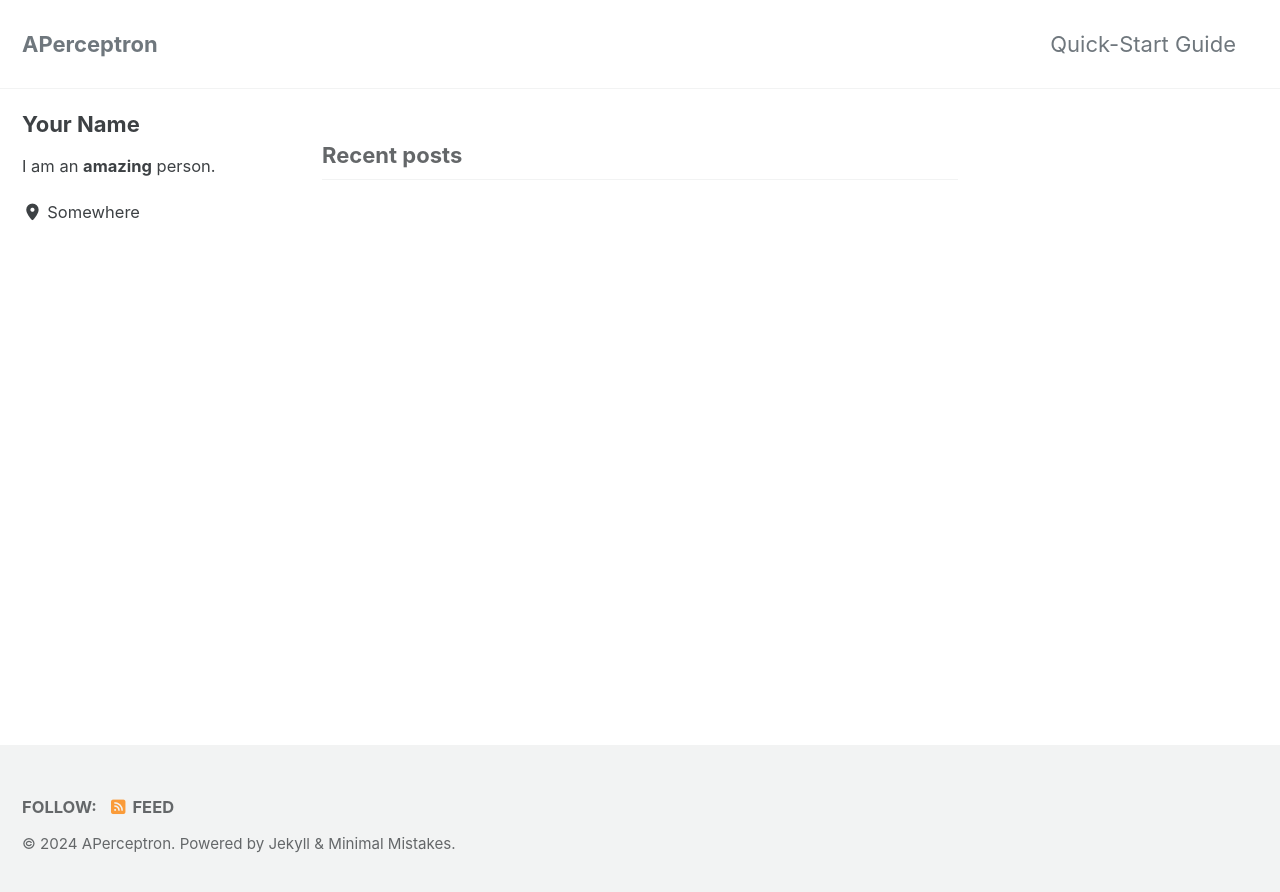
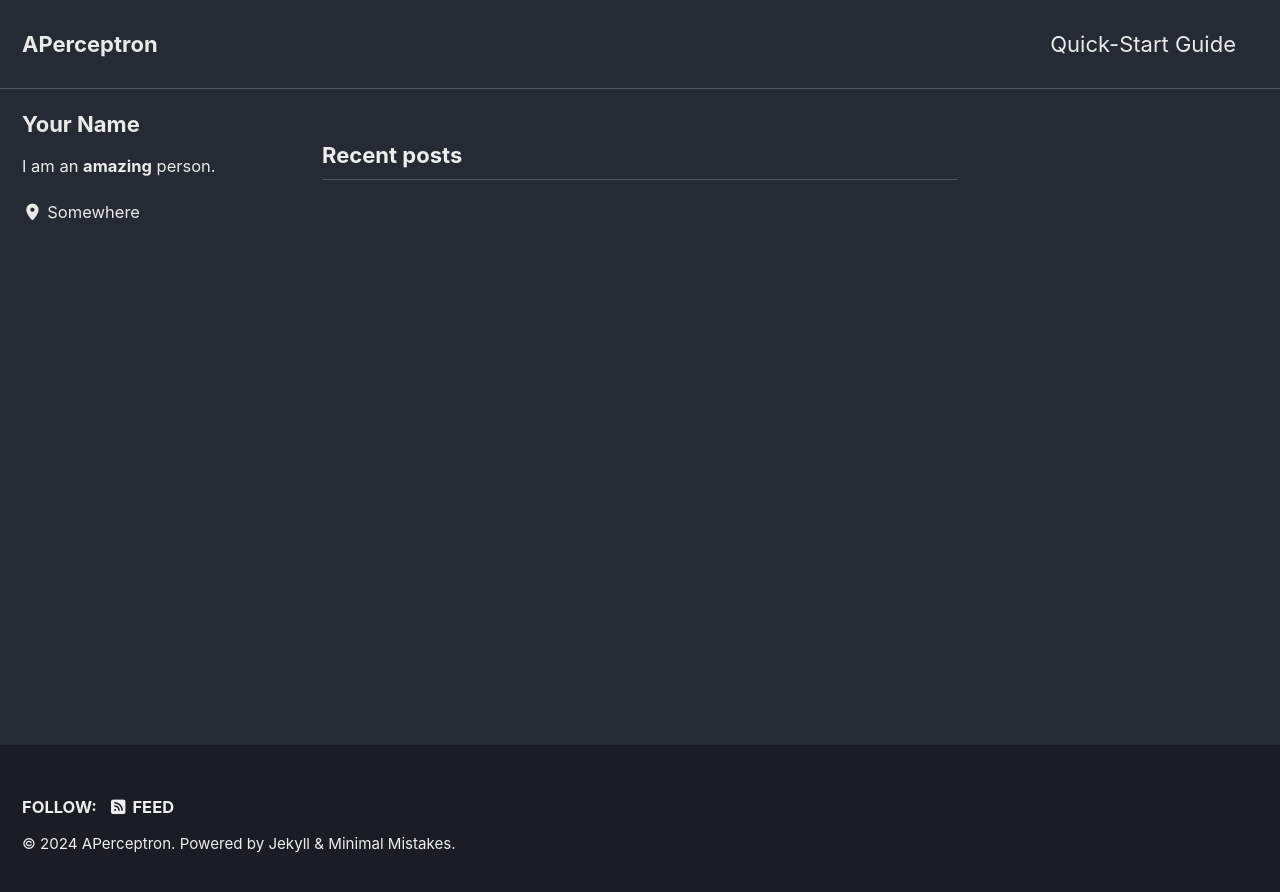
Before and after one commit to aperception/aperception.github.io, a Jekyll site: the page built from index.html, in a window 1280 px wide. Shown: the top 892 px of the page. Built offline with Jekyll 4.4.1, drawn with Linux system fonts in a browser that asks for light colours; cached includes are drawn as plain includes; the list of posts is cut into pages by our own code.

Commit message:
update ws

```diff
--- a/_config.yml
+++ b/_config.yml
@@ -12,7 +12,7 @@
 
 # theme                  : "minimal-mistakes-jekyll"
 # remote_theme           : "mmistakes/minimal-mistakes"
-minimal_mistakes_skin    : "default" # "air", "aqua", "contrast", "dark", "dirt", "neon", "mint", "plum", "sunrise"
+minimal_mistakes_skin    : "dark" # #default" "air", "aqua", "contrast", "dark", "dirt", "neon", "mint", "plum", "sunrise"
 
 # Site Settings
 locale                   : "en-US"
```
